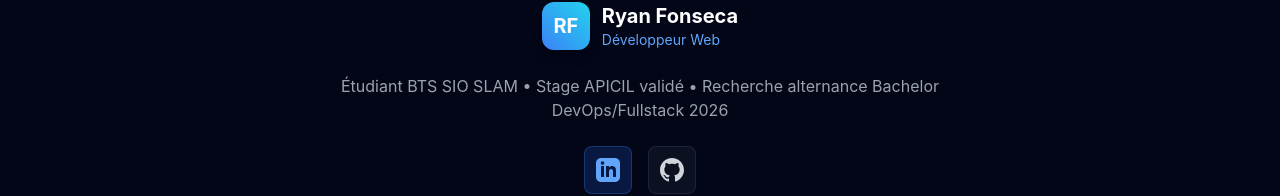
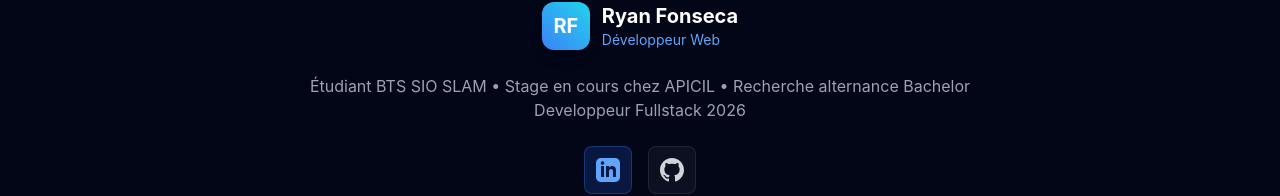
Before and after one commit to rf69100/mon-portfolio, a React (Create React App) app: page / in a window 1280 px wide. Shown: the part 5381-5577 px from the top of the page. Built offline with nearby package versions, Linux system fonts and the light colour scheme.

Commit message:
version fonctionnelle finale

```diff
--- a/src/content.js
+++ b/src/content.js
@@ -15,7 +15,7 @@ export const personalInfo = {
   linkedin: "https://www.linkedin.com/in/ryan-fonseca-3a73b2302/",
   github: "https://github.com/rf69100",
   initials: "RF",
-  tagline: "Étudiant BTS SIO SLAM • Stage APICIL validé • Recherche alternance Bachelor DevOps/Fullstack 2026"
+  tagline: "Étudiant BTS SIO SLAM • Stage en cours chez APICIL  • Recherche alternance Bachelor Developpeur Fullstack 2026"
 };
 
 /**
```
